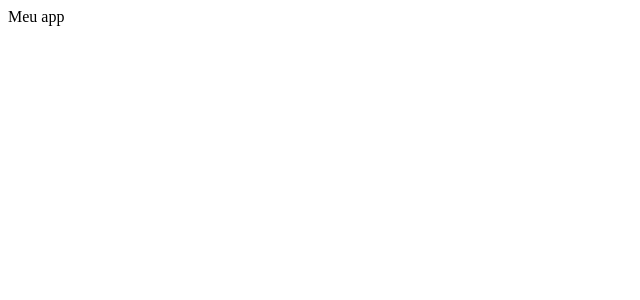
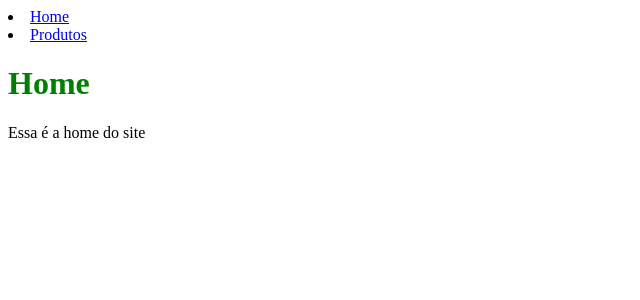
Before and after one commit to vitoiuo/react-studies, a React (Create React App) app: page / in a window 1280 px wide. Shown: the top 300 px of the page, without its empty margins (0-640 px from the left). Built offline with nearby package versions, Linux system fonts and the light colour scheme.

Commit message:
Fazendo routing basico em react

```diff
--- a/src/App.js
+++ b/src/App.js
@@ -1,7 +1,25 @@
 import React from 'react';
+import Navbar from './Navbar'
+import Header from './Header'
+import Produtos from './Produtos';
+
+const routesMap = {
+  '/': 'Home',
+  '/produtos': 'Produtos'
+}
 
 const App = () => {
-    return <div>Meu app</div>
+  const {pathname} = window.location
+
+  return (<>
+    <Navbar routesMap={routesMap}/>
+    <Header route={routesMap[pathname]}/>
+    {
+       pathname === '/produtos'
+        ? <Produtos/>
+        : <p>Essa é a home do site</p>
+    }
+  </>)
 }
 
 export default App
--- /dev/null
+++ b/src/Header.js
@@ -0,0 +1,3 @@
+export default function Header ({route}) {
+    return <h1 style={{color:'green'}}>{route}</h1>
+}
--- /dev/null
+++ b/src/Navbar.js
@@ -0,0 +1,15 @@
+import React from 'react'
+
+export default function Navbar({ routesMap }) {
+  return (
+    <nav>
+        {Object.entries(routesMap).map(([ path, name ]) => {
+            return <li key={path}>
+                <a href={ path }>
+                    { name }
+                </a>
+            </li>
+        })}
+    </nav>
+  )
+}
--- /dev/null
+++ b/src/Produtos.js
@@ -0,0 +1,20 @@
+export default function Produtos () {
+    const produtos = [
+        { nome: 'Notebook', propriedades: ['16gb ram', '512gb'] },
+        { nome: 'Smartphone', propriedades: ['2gb ram', '128gb'] },
+    ]
+
+    return (
+        produtos.map(({ nome, propriedades }) => {
+            return <div
+                key={nome}
+                style={{border: '1px solid', padding:'8px', margin:'8px'}}
+            >
+                <h3>{ nome }</h3>
+                { propriedades.map((prop) => {
+                        return <li key={prop}>{ prop }</li>
+                }) }
+            </div>
+        })
+    )
+}
```
